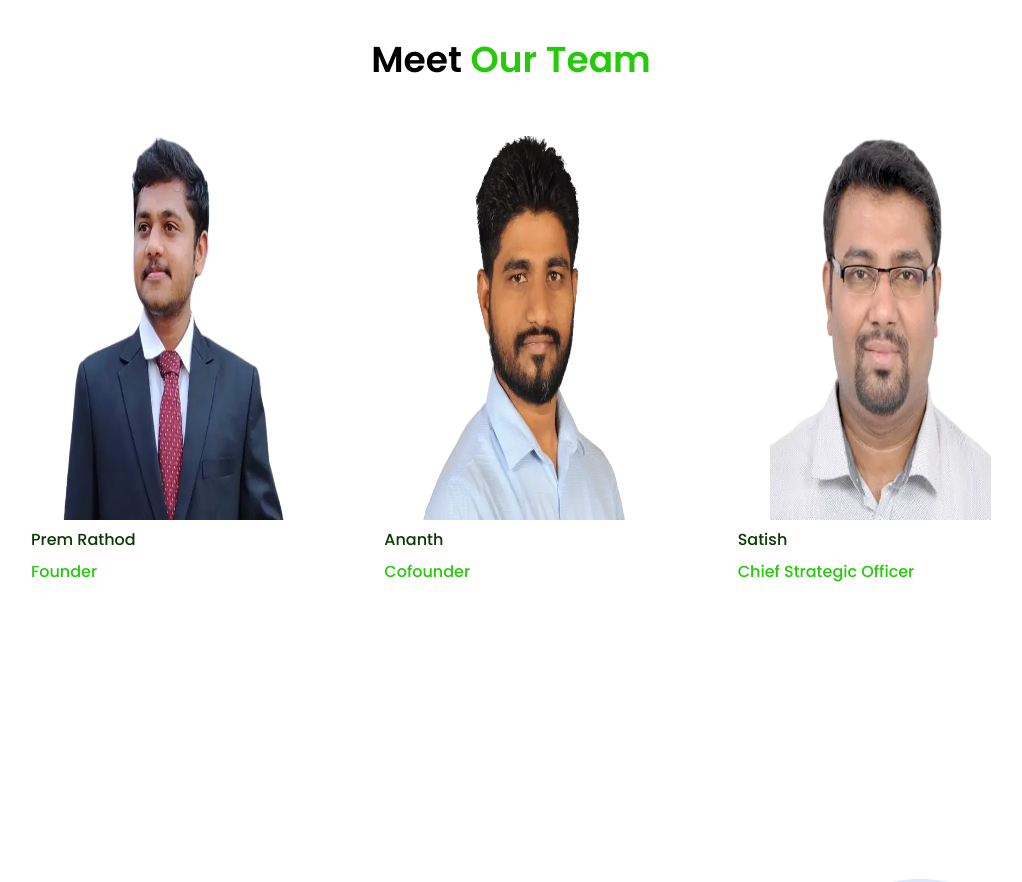
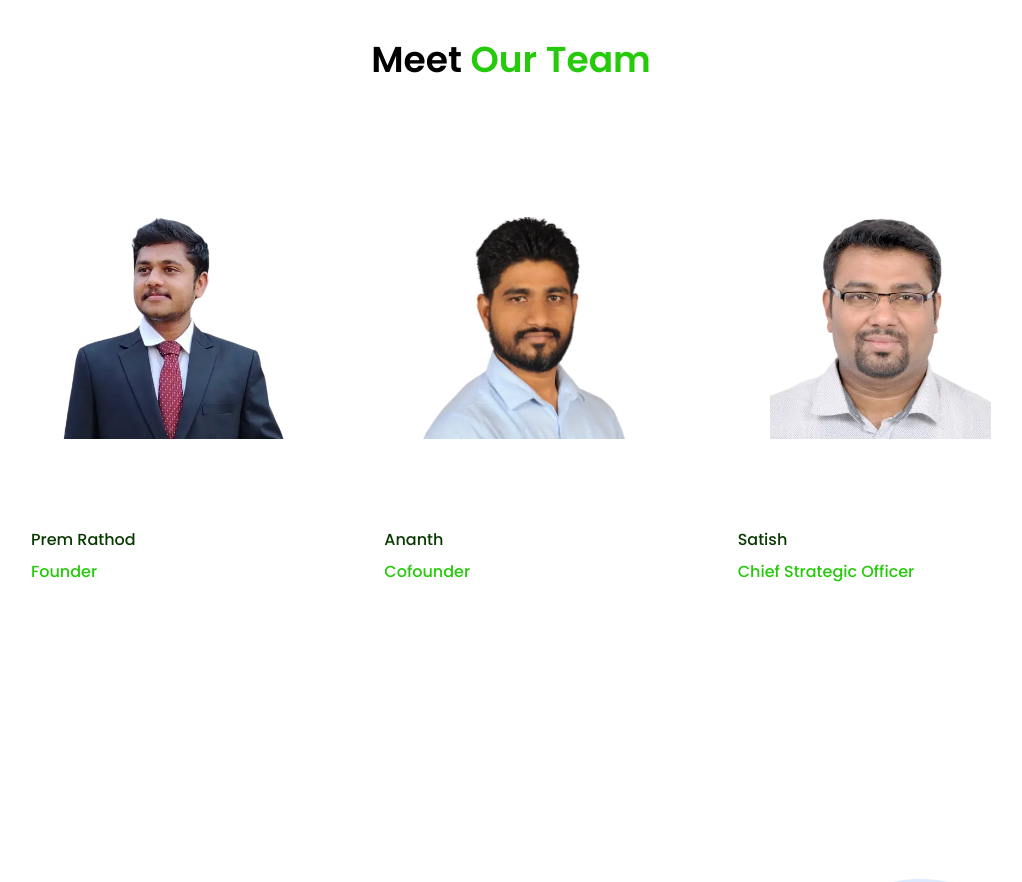
Before and after one commit to krishnaja-08/kisan-saathi-app, a Next.js app: page / in a window 1280 px wide. Shown: the part 4800-5682 px from the top of the page, without its empty margins (129-1151 px from the left). Built offline with nearby package versions, Linux system fonts and the light colour scheme.

Commit message:
Fix image object fit

```diff
--- a/src/pages/index.js
+++ b/src/pages/index.js
@@ -439,19 +439,25 @@ export default function Home() {
               onSwiper={(swiper) => console.log(swiper)}
             >
               <SwiperSlide className="max-md:text-center">
-                <img src="/ananthcofounder.webp" className="pl-8 md:h-96" />
+                <img
+                  src="/ananthcofounder.webp"
+                  className="pl-8 md:h-96 object-contain"
+                />
                 <h4 className="text-[#093A01] font-medium my-2">Prem Rathod</h4>
                 <p className="text-[#25CA0A] font-medium">Founder</p>
               </SwiperSlide>
               <SwiperSlide className="max-md:text-center">
-                <img src="/premrathodfounder.webp" className="pl-8 md:h-96" />
+                <img
+                  src="/premrathodfounder.webp"
+                  className="pl-8 md:h-96 object-contain"
+                />
                 <h4 className="text-[#093A01] font-medium my-2">Ananth</h4>
                 <p className="text-[#25CA0A] font-medium">Cofounder</p>
               </SwiperSlide>
               <SwiperSlide className="max-md:text-center">
                 <img
                   src="/satishchiefstrategicofficer.webp"
-                  className="pl-8 md:h-96"
+                  className="pl-8 md:h-96 object-contain"
                 />
                 <h4 className="text-[#093A01] font-medium my-2">Satish</h4>
                 <p className="text-[#25CA0A] font-medium">
```
